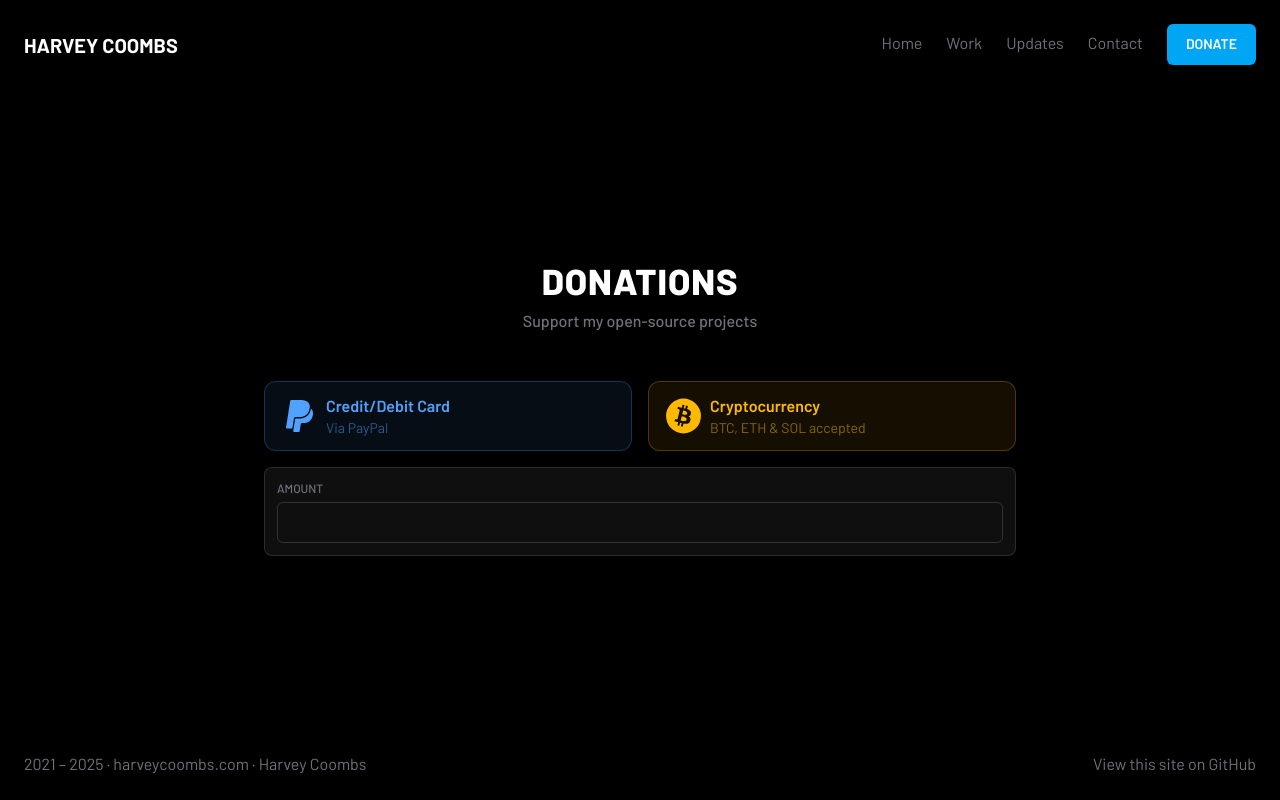
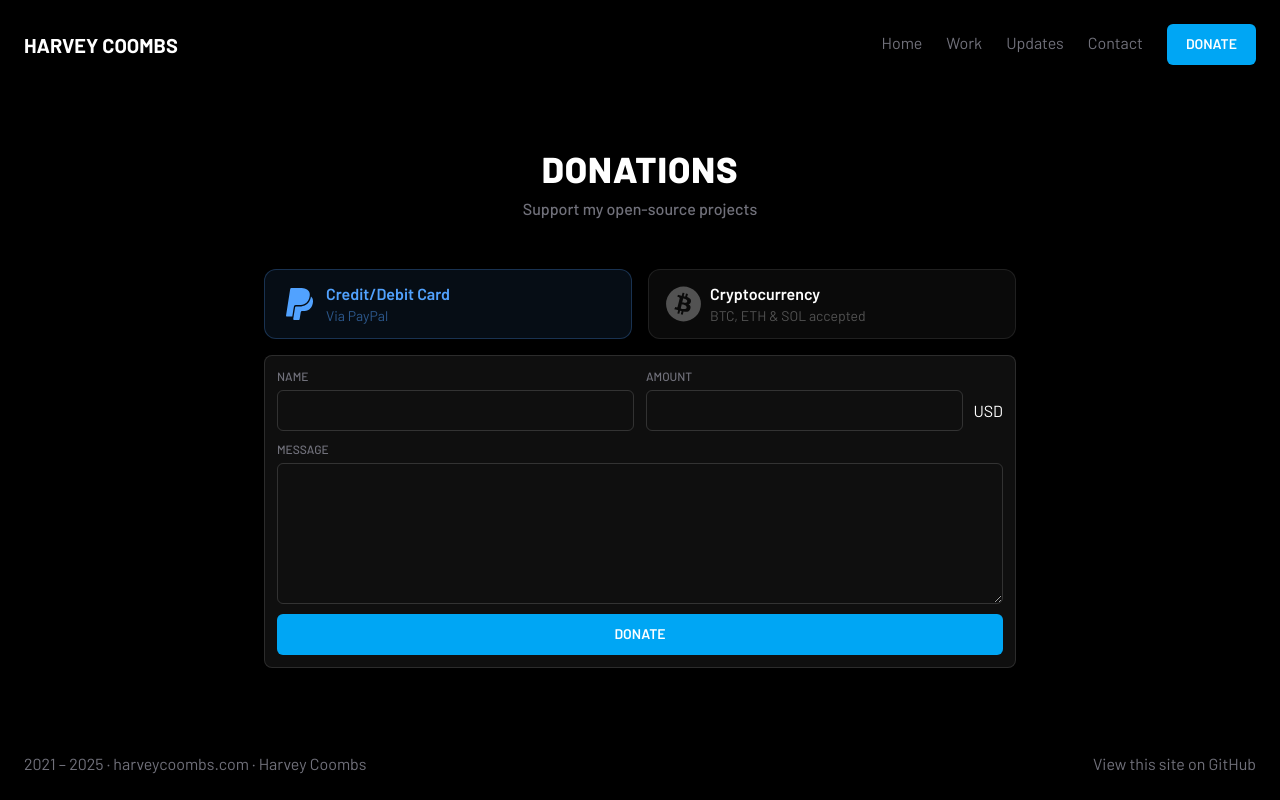
Before and after one commit to harveycoombs/www, a Next.js app: page /donate in a window 1280 px wide. Built offline with nearby package versions, Linux system fonts and the light colour scheme.

Commit message:
donation ui updates

```diff
--- a/app/contact/page.tsx
+++ b/app/contact/page.tsx
@@ -78,7 +78,7 @@ export default function ContactPage() {
                                    </div>
                               </div>
 
-                              <Label classes="block mb-1.5 my-2.5">Message</Label>
+                              <Label classes="block mb-1.5 mt-2.5">Message</Label>
                               <TextBox rows={6} classes="block resize-vertical w-full min-h-32" onInput={(e: any) => setMessage(e.target.value)} />
 
                               <div className="flex gap-3 my-3 max-sm:flex-col max-sm:items-center">
--- a/app/donate/page.tsx
+++ b/app/donate/page.tsx
@@ -1,11 +1,17 @@
+"use client";
+import { useState } from "react";
 import { FontAwesomeIcon } from "@fortawesome/react-fontawesome";
 import { faBitcoin, faPaypal } from "@fortawesome/free-brands-svg-icons";
 
 import Panel from "@/app/components/common/Panel";
 import Label from "@/app/components/common/Label";
 import Field from "@/app/components/common/Field";
+import TextBox from "@/app/components/common/TextBox";
+import Button from "@/app/components/common/Button";
 
 export default function DonationPage() {
+     const [donationMethod, setDonationMethod] = useState<"fiat" | "crypto">("fiat");
+
      return (
           <main className="push flex flex-col items-center justify-center gap-12 w-188 mx-auto max-md:px-6 max-md:w-full">
                <section className="w-full text-center">
@@ -15,13 +21,51 @@ export default function DonationPage() {
 
                <section className="w-full">
                     <div className="flex gap-4 mb-4">
-                         <PaymentOption icon={faPaypal} title="Credit/Debit Card" description="Via PayPal" activeBorderColor="border-blue-400/25" activeTextColor="text-blue-400/50" activeTitleColor="text-blue-400" activeBackgroundColor="bg-blue-400/8" selected />
-                         <PaymentOption icon={faBitcoin} title="Cryptocurrency" description="BTC, ETH &amp; SOL accepted" activeBorderColor="border-amber-400/25" activeTextColor="text-amber-400/50" activeTitleColor="text-amber-400" activeBackgroundColor="bg-amber-400/8" selected />
+                         <PaymentOption
+                              icon={faPaypal}
+                              title="Credit/Debit Card"
+                              description="Via PayPal"
+                              activeBorderColor="border-blue-400/25"
+                              activeTextColor="text-blue-400/50"
+                              activeTitleColor="text-blue-400"
+                              activeBackgroundColor="bg-blue-400/8"
+                              selected={donationMethod === "fiat"}
+                              onClick={() => setDonationMethod("fiat")}
+                         />
+
+                         <PaymentOption
+                              icon={faBitcoin}
+                              title="Cryptocurrency"
+                              description="BTC, ETH &amp; SOL accepted"
+                              activeBorderColor="border-amber-400/25"
+                              activeTextColor="text-amber-400/50"
+                              activeTitleColor="text-amber-400"
+                              activeBackgroundColor="bg-amber-400/8"
+                              selected={donationMethod === "crypto"}
+                              onClick={() => setDonationMethod("crypto")}
+                         />
                     </div>
 
                     <Panel classes="w-full">
-                         <Label classes="block mb-1.5">Amount</Label>
-                         <Field classes="block w-full" type="number" />
+                         <div className="flex gap-3">
+                              <div className="w-1/2">
+                                   <Label classes="block mb-1.5">Name</Label>
+                                   <Field classes="block w-full" />
+                              </div>
+
+                              <div className="w-1/2">
+                                   <Label classes="block mb-1.5">Amount</Label>
+                                   <div className="flex items-center gap-2.5 text-white">
+                                        <Field classes="block w-full" type="number" min="5" max="2147483647" />
+                                        <div>USD</div>
+                                   </div>
+                              </div>
+                         </div>
+
+                         <Label classes="block mb-1.5 mt-2.5">Message</Label>
+                         <TextBox classes="block w-full" rows={6} />
+
+                         <Button classes="block w-full mt-2.5">Donate</Button>
                     </Panel>
                </section>
           </main>
```
